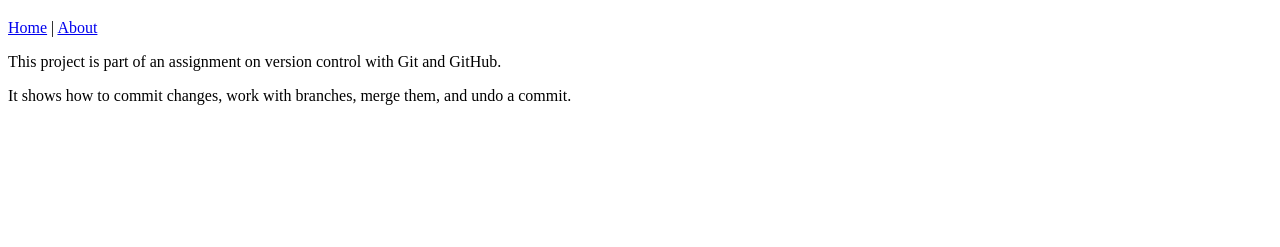
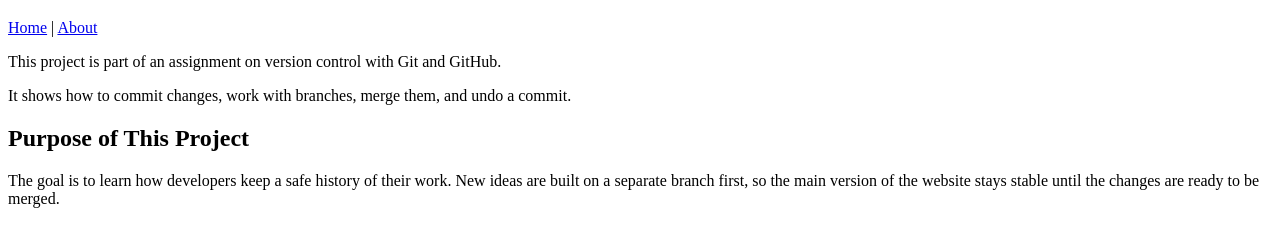
Before and after one commit to Sandhya-scaler/git-workflow-assignment, a plain HTML site: page about.html in a window 1280 px wide. Shown: the part 61-308 px from the top of the page. Drawn offline with Linux system fonts and the light colour scheme.

Commit message:
Add project information to about page

```diff
--- a/about.html
+++ b/about.html
@@ -17,6 +17,11 @@
   <main>
     <p>This project is part of an assignment on version control with Git and GitHub.</p>
     <p>It shows how to commit changes, work with branches, merge them, and undo a commit.</p>
+
+    <h2>Purpose of This Project</h2>
+    <p>The goal is to learn how developers keep a safe history of their work.
+       New ideas are built on a separate branch first, so the main version of
+       the website stays stable until the changes are ready to be merged.</p>
   </main>
 </body>
 </html>
```
